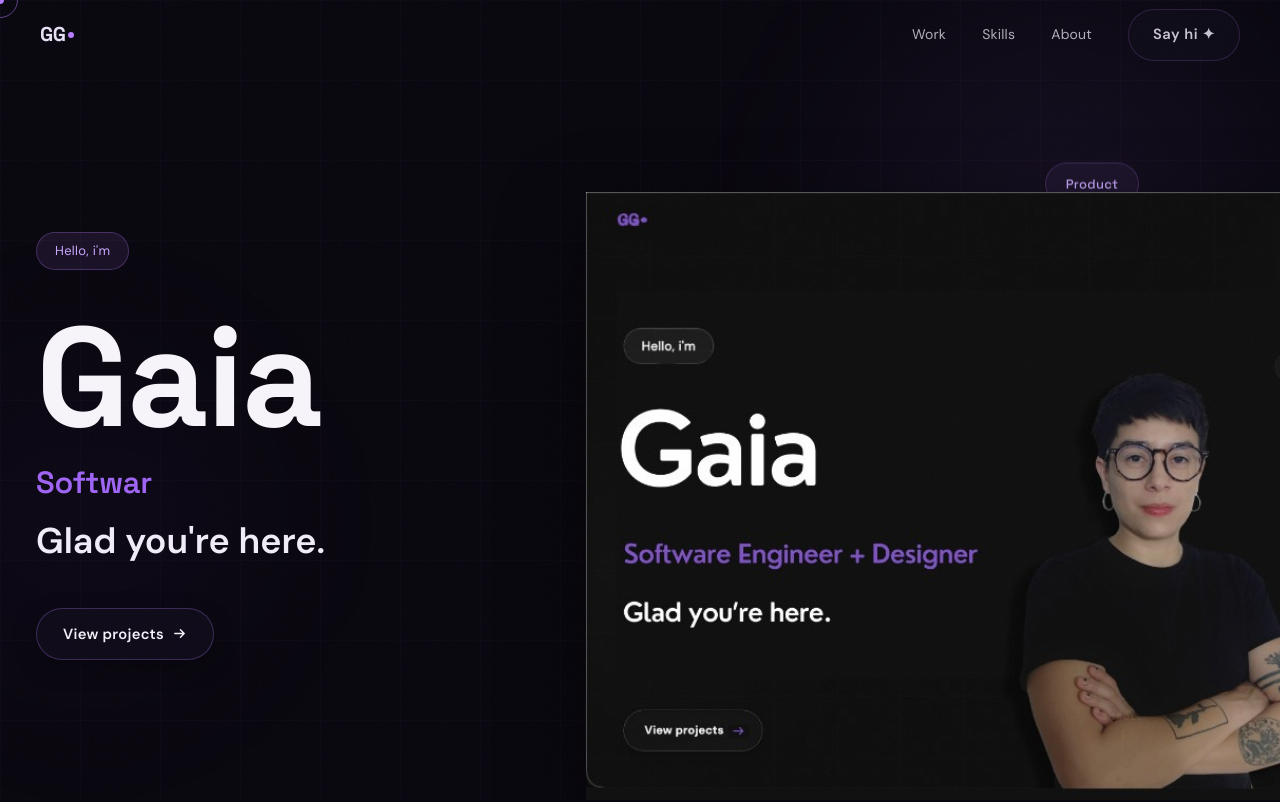
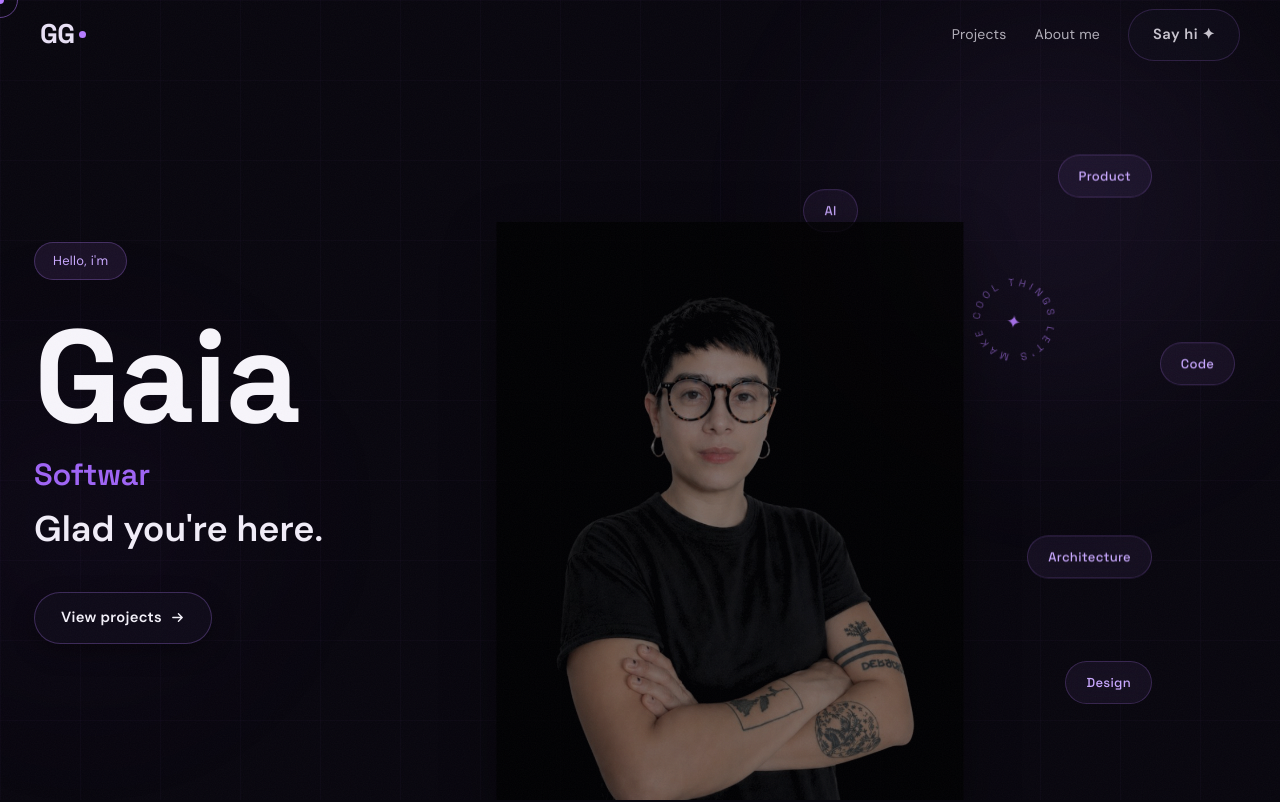
Before and after one commit to GaiaGomez/gaia-gomez-portfolio, a React (Vite) app: page / in a window 1280 px wide. Shown: the top 802 px of the page. Built offline with nearby package versions, Linux system fonts and the light colour scheme.

Commit message:
Refine hero portrait and navbar logo

```diff
--- a/src/components/Hero.jsx
+++ b/src/components/Hero.jsx
@@ -5,11 +5,11 @@ const roles = [
 ];
 
 const chips = [
-  { label: 'Product',      top: '21%', right: '11%', left: 'auto', bottom: 'auto', delay: '0s' },
-  { label: 'Code',         top: '44%', right: '4%', left: 'auto', bottom: 'auto', delay: '0.6s' },
-  { label: 'Architecture', top: '68%', right: '11%', left: 'auto', bottom: 'auto', delay: '0.9s' },
-  { label: 'Design',       top: 'auto', right: '11%', left: 'auto', bottom: '12%', delay: '1.2s' },
-  { label: 'AI',           top: '25%', right: '32%', left: 'auto', bottom: 'auto', delay: '0.4s' },
+  { label: 'Product', top: '20%', right: '10%', left: 'auto', bottom: 'auto', delay: '0s' },
+  { label: 'Code', top: '43%', right: '3.5%', left: 'auto', bottom: 'auto', delay: '0.6s' },
+  { label: 'Architecture', top: '67%', right: '10%', left: 'auto', bottom: 'auto', delay: '0.9s' },
+  { label: 'Design', top: 'auto', right: '10%', left: 'auto', bottom: '12%', delay: '1.2s' },
+  { label: 'AI', top: '24%', right: '33%', left: 'auto', bottom: 'auto', delay: '0.4s' },
 ];
 
 export default function Hero() {
@@ -149,7 +149,7 @@ export default function Hero() {
       </div>
 
       {/* ── Main content ─────────────────────────────── */}
-      <div className="container hero-content-wrap" style={{ paddingTop: '92px', paddingLeft: '36px', marginLeft: 0, maxWidth: 'none', position: 'relative', zIndex: 2 }}>
+      <div className="container hero-content-wrap" style={{ paddingTop: '86px', paddingLeft: '34px', marginLeft: 0, maxWidth: 'none', position: 'relative', zIndex: 2 }}>
         <div style={{ maxWidth: '760px' }}>
 
           {/* 1. Badge */}
@@ -161,7 +161,7 @@ export default function Hero() {
             borderRadius: '999px',
             background: 'rgba(181,123,255,0.1)',
             border: '1px solid rgba(181,123,255,0.28)',
-            marginBottom: '44px',
+            marginBottom: '38px',
           }}>
             <span style={{
               fontFamily: "'DM Sans', sans-serif",
@@ -177,18 +177,18 @@ export default function Hero() {
           {/* 2. Name */}
           <h1 style={{
             fontFamily: "'Space Grotesk', sans-serif",
-            fontSize: 'clamp(5.2rem, 12vw, 8.8rem)',
+            fontSize: 'clamp(5rem, 11vw, 8.2rem)',
             fontWeight: '700',
             lineHeight: '0.9',
             letterSpacing: '-2px',
-            marginBottom: '18px',
+            marginBottom: '14px',
           }}>
             <span style={{ display: 'block', color: '#f7f5fb' }}>Gaia</span>
           </h1>
 
           {/* 3. Typewriter */}
           <div style={{
-            marginBottom: '10px',
+            marginBottom: '6px',
             minHeight: '36px',
             display: 'flex',
             alignItems: 'center',
@@ -219,7 +219,7 @@ export default function Hero() {
             fontSize: 'clamp(1.8rem, 2.8vw, 3rem)',
             color: '#f1edf8',
             lineHeight: '1.2',
-            marginBottom: '46px',
+            marginBottom: '42px',
             fontWeight: '600',
             width: '100%',
             maxWidth: '820px',
@@ -259,50 +259,25 @@ export default function Hero() {
       </div>
 
       <img
-        src="/hero-portrait.png"
+        className="hero-portrait"
+        src="/gaia-portrait-final.png"
         alt="Gaia portrait"
         style={{
           position: 'absolute',
-          bottom: '0',
-          left: '50%',
-          transform: 'translateX(-5%)',
-          height: '76vh',
-          maxHeight: '760px',
+          bottom: '-6px',
+          left: '57%',
+          transform: 'translateX(-50%)',
+          height: '73vh',
+          maxHeight: '780px',
           width: 'auto',
           objectFit: 'contain',
           zIndex: 1,
           pointerEvents: 'none',
           userSelect: 'none',
-          filter: 'drop-shadow(0 30px 40px rgba(0, 0, 0, 0.55))',
+          opacity: 0.78,
+          filter: 'brightness(0.73) saturate(0.88) drop-shadow(0 18px 28px rgba(0, 0, 0, 0.58))',
         }}
       />
-
-      {/* ── Scroll indicator ─────────────────────────── */}
-      <div style={{
-        position: 'absolute',
-        bottom: '36px',
-        left: '50%',
-        transform: 'translateX(-50%)',
-        display: 'flex',
-        flexDirection: 'column',
-        alignItems: 'center',
-        gap: '8px',
-        opacity: 0.35,
-        pointerEvents: 'none',
-      }}>
-        <span style={{
-          fontSize: '10px',
-          letterSpacing: '2.5px',
-          fontFamily: "'DM Sans', sans-serif",
-          textTransform: 'uppercase',
-        }}>scroll</span>
-        <div style={{
-          width: '1px',
-          height: '38px',
-          background: 'linear-gradient(to bottom, rgba(181,123,255,0.9), transparent)',
-          animation: 'scrollLine 1.9s ease-in-out infinite',
-        }} />
-      </div>
 
       {/* ── Keyframes ────────────────────────────────── */}
       <style>{`
@@ -319,13 +294,6 @@ export default function Hero() {
           50%  { background-position: 100% 50%; }
           100% { background-position: 0%   50%; }
         }
-        @keyframes scrollLine {
-          0%   { transform: scaleY(0); transform-origin: top;    }
-          50%  { transform: scaleY(1); transform-origin: top;    }
-          51%  { transform: scaleY(1); transform-origin: bottom; }
-          100% { transform: scaleY(0); transform-origin: bottom; }
-        }
-
         .hero-content-wrap {
           padding-right: clamp(24px, 6vw, 88px);
         }
@@ -333,7 +301,7 @@ export default function Hero() {
         /* Reserved area for upcoming side video on large screens */
         @media (min-width: 1200px) {
           .hero-content-wrap {
-            padding-right: clamp(180px, 20vw, 320px);
+            padding-right: clamp(210px, 22vw, 350px);
           }
         }
 
@@ -343,10 +311,10 @@ export default function Hero() {
             z-index: 3;
           }
 
-          section img[alt="Gaia portrait"] {
-            opacity: 0.35;
-            height: 70vh !important;
-            left: 58% !important;
+          .hero-portrait {
+            opacity: 0.42;
+            height: 62vh !important;
+            left: 64% !important;
           }
 
           .hero-content-wrap {
@@ -354,6 +322,14 @@ export default function Hero() {
             padding-left: 24px !important;
           }
         }
+
+        @media (max-width: 640px) {
+          .hero-portrait {
+            opacity: 0.33;
+            height: 52vh !important;
+            left: 68% !important;
+          }
+        }
       `}</style>
     </section>
   );
--- a/src/components/Navbar.jsx
+++ b/src/components/Navbar.jsx
@@ -1,14 +1,12 @@
 import { useState, useEffect } from 'react';
 
 const links = [
-  { label: 'Work',    href: '#projects' },
-  { label: 'Skills',  href: '#skills'   },
-  { label: 'About',   href: '#about'    },
+  { label: 'Projects', href: '#projects' },
+  { label: 'About me', href: '#about' },
 ];
 
 export default function Navbar() {
   const [scrolled, setScrolled] = useState(false);
-  const [open,     setOpen]     = useState(false);
 
   useEffect(() => {
     const onScroll = () => setScrolled(window.scrollY > 40);
@@ -35,19 +33,19 @@ export default function Navbar() {
 
   const logoStyle = {
     fontFamily: "'Space Grotesk', sans-serif",
-    fontSize: '20px',
+    fontSize: '27px',
     fontWeight: '700',
     color: '#e8e0f5',
     letterSpacing: '-0.5px',
     display: 'flex',
     alignItems: 'center',
-    gap: '2px',
+    gap: '3px',
   };
 
   const dotStyle = {
     display: 'inline-block',
-    width: '6px',
-    height: '6px',
+    width: '7px',
+    height: '7px',
     borderRadius: '50%',
     background: '#B57BFF',
     marginLeft: '1px',
@@ -64,7 +62,7 @@ export default function Navbar() {
       <ul style={{
         display: 'flex',
         alignItems: 'center',
-        gap: '36px',
+        gap: '28px',
         listStyle: 'none',
         margin: 0,
         padding: 0,
```
Also changed, not shown: public/gaia-portrait-final.png (added).
